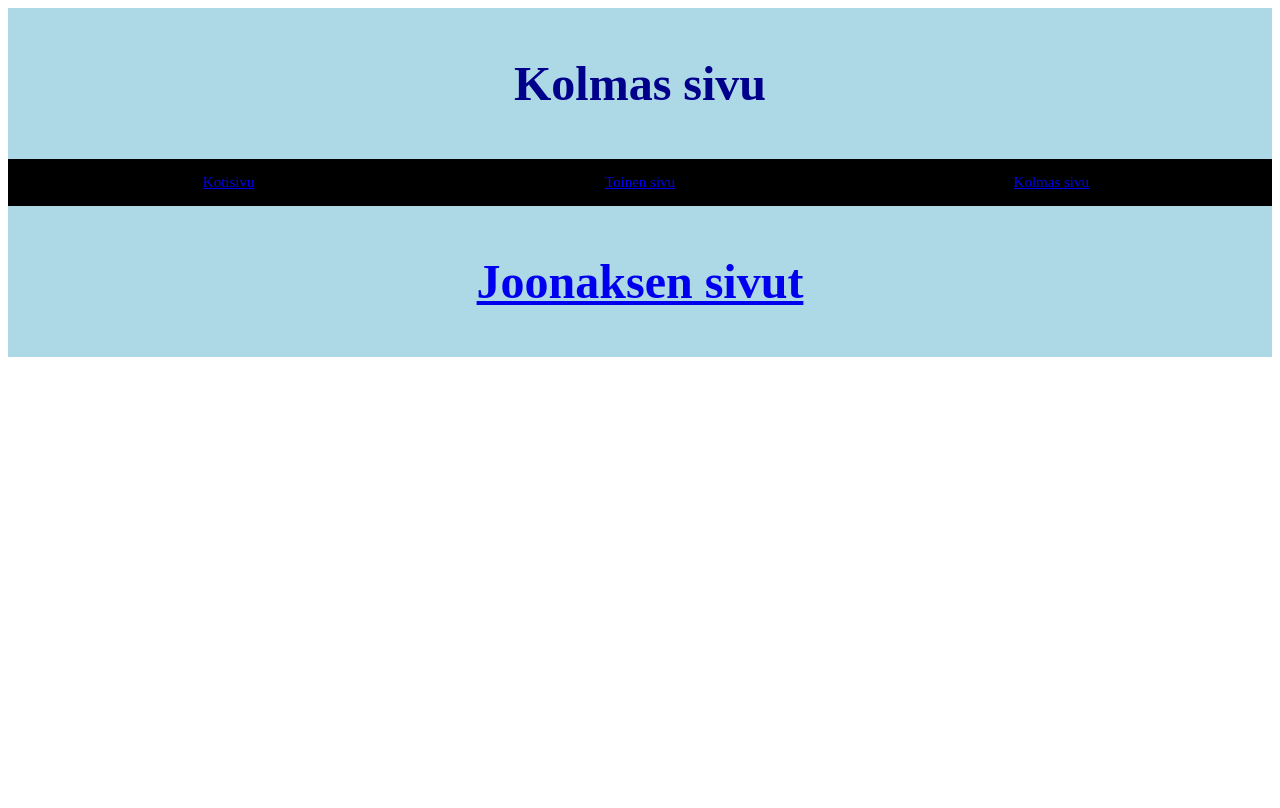
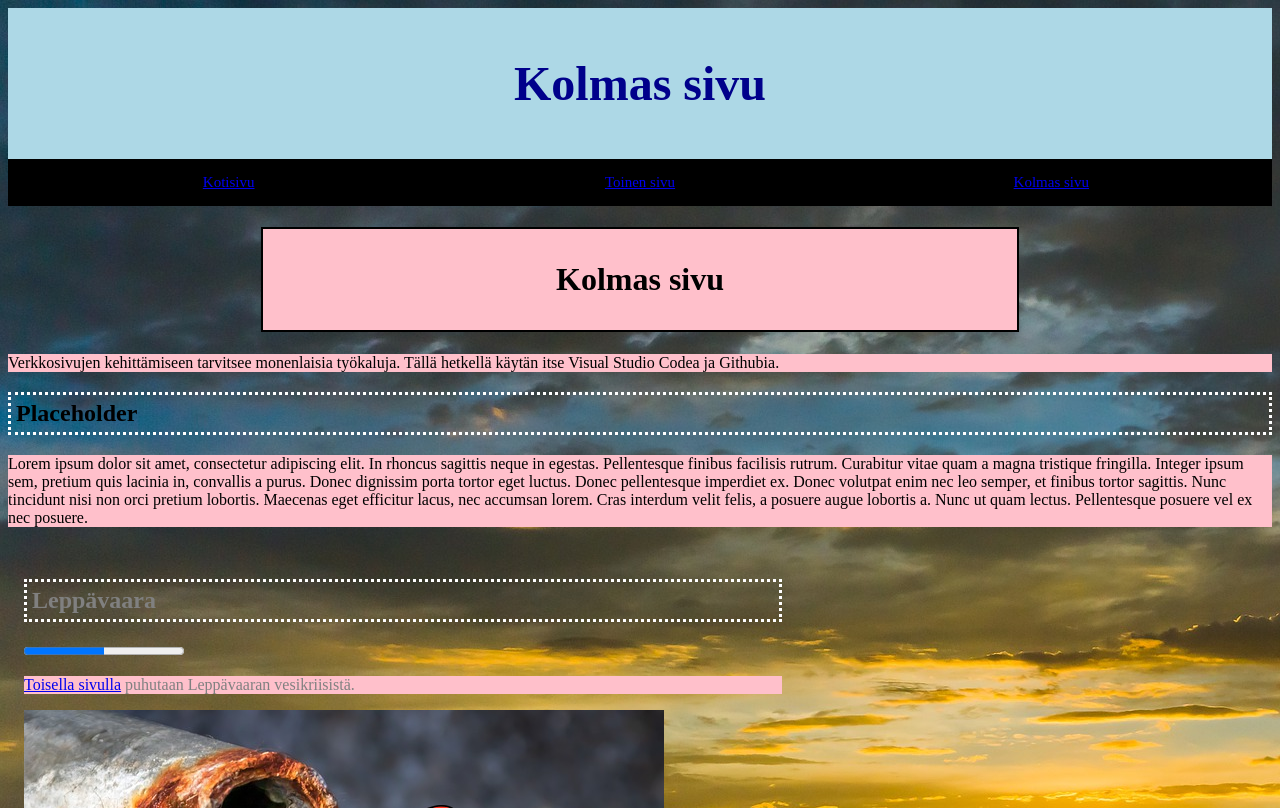
Before and after one commit to juunashh/Verkkosivujen_kehittaminen, a plain HTML site: page 19_02/kolmas.html in a window 1280 px wide. Shown: the top 808 px of the page. Drawn offline with Linux system fonts and the light colour scheme.

Commit message:
Workshop 4B

```diff
--- a/19_02/kolmas.html
+++ b/19_02/kolmas.html
@@ -23,6 +23,20 @@
                 </div>
             </div>
         </nav>
+        <h1>Kolmas sivu</h1>
+        <p>Verkkosivujen kehittämiseen tarvitsee monenlaisia työkaluja. Tällä hetkellä käytän itse Visual Studio Codea ja Githubia.</p>
+        <h2>Placeholder</h2>
+        <p>Lorem ipsum dolor sit amet, consectetur adipiscing elit. In rhoncus sagittis neque in egestas. Pellentesque finibus facilisis rutrum. Curabitur vitae quam a magna tristique fringilla. Integer ipsum sem, pretium quis lacinia in, convallis a purus. Donec dignissim porta tortor eget luctus. Donec pellentesque imperdiet ex. Donec volutpat enim nec leo semper, et finibus tortor sagittis. Nunc tincidunt nisi non orci pretium lobortis. Maecenas eget efficitur lacus, nec accumsan lorem. Cras interdum velit felis, a posuere augue lobortis a. Nunc ut quam lectus. Pellentesque posuere vel ex nec posuere.</p>
+        <article>
+            <h2>Leppävaara</h2>
+            <progress value="50" max="100"> 50% </progress>
+            <p><a href="toinen.html">Toisella sivulla</a> puhutaan Leppävaaran vesikriisistä.</p>
+            <img src="water-pipe.jpg" alt="Ruosteinen vesiputki">
+        </article>
+        <figure>
+            <img src="clown.png" alt="Klovni">
+            <figcaption>This is you after visiting my page</figcaption>
+        </figure>
     </body>
     <footer>
         <a href="index.html">Joonaksen sivut</a>
--- a/19_02/styles.css
+++ b/19_02/styles.css
@@ -14,8 +14,32 @@ nav {
     font-size: 15px;
 }
 
+body {
+    background-image: url("lake.jpg");
+    background-color: #fff;
+}
+
+h1 {
+    border: 2px solid black;
+    background-color: pink;
+    padding: 1em;
+    margin-left: 20%;
+    margin-right: 20%;
+    text-align: center;
+}
+
+h2 {
+    padding: 5px;
+    border: 3px dotted white;
+}
+
+p {
+    background-color: pink;
+}
+
 .footernav {
     font-size: 15px;
+    align-items: flex-end;
 }
 
 .wrapper {
```
Also changed, not shown: 19_02/clown.png (added), 19_02/lake.jpg (added), 19_02/water-pipe.jpg (added).
